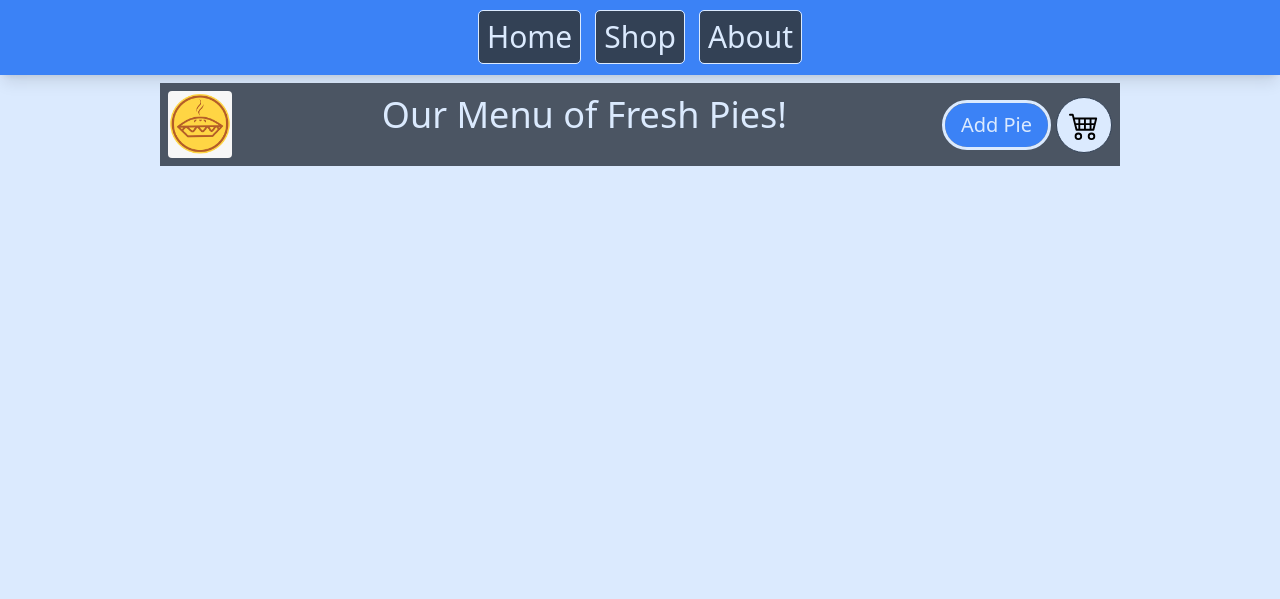
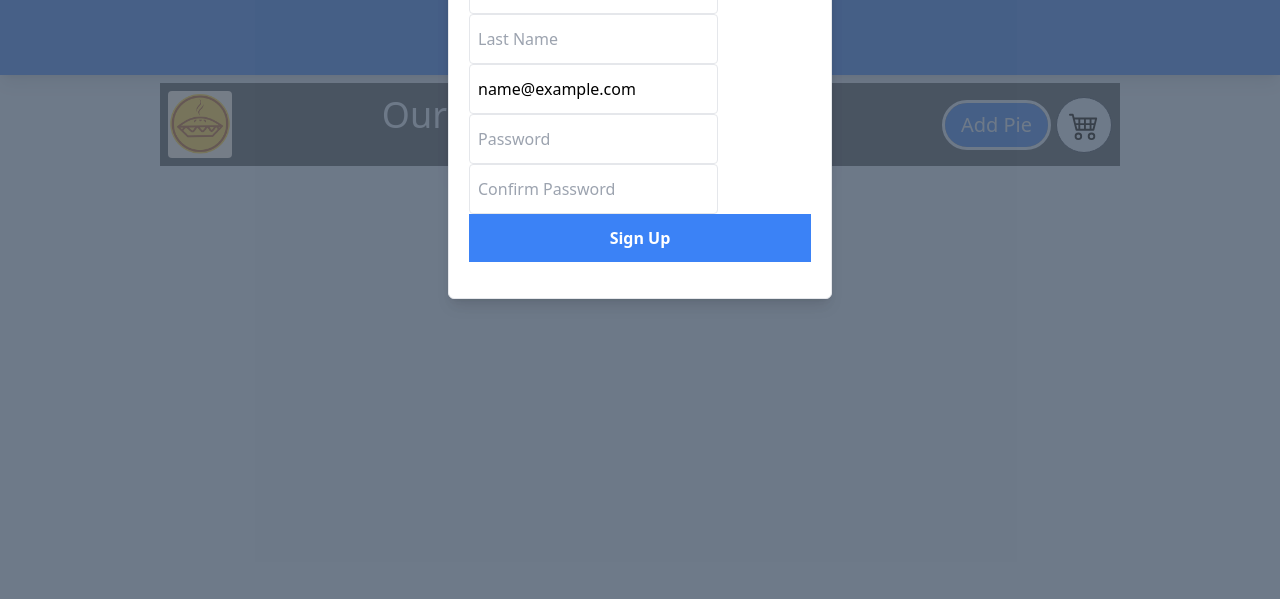
Before and after one commit to Rybeitler/py_shop, a Flask app: page /menu in a window 1280 px wide. Shown: the part 201-800 px from the top of the page. Run offline with Flask 3, Linux system fonts and the light colour scheme; the visitor is signed in with stand-in values (Sample User, id 1); data that the repository does not hold is empty.

Commit message:
fixed modals to open on errors

```diff
--- a/flask_app/controllers/users.py
+++ b/flask_app/controllers/users.py
@@ -16,6 +16,7 @@
     if not user.User.validate_register(request.form):
         for key in request.form:
             session[key] = request.form[key]
+        session["open_register"] = True
         return redirect('/')
     user_id = user.User.register(request.form)
     logged_in_user = user.User.get_user_by_id(user_id)
@@ -30,6 +31,7 @@
     if not logged_in_user:
         for key in request.form:
             session[key] = request.form[key]
+        session["open_login"] = True
         return redirect('/')
     else:
         session.clear()
--- a/flask_app/static/dist/css/output.css
+++ b/flask_app/static/dist/css/output.css
@@ -946,14 +946,14 @@
   color: rgb(239 68 68 / var(--tw-text-opacity));
 }
 
+.text-slate-700 {
+  --tw-text-opacity: 1;
+  color: rgb(51 65 85 / var(--tw-text-opacity));
+}
+
 .text-white {
   --tw-text-opacity: 1;
   color: rgb(255 255 255 / var(--tw-text-opacity));
-}
-
-.text-slate-700 {
-  --tw-text-opacity: 1;
-  color: rgb(51 65 85 / var(--tw-text-opacity));
 }
 
 .shadow-lg {
--- a/flask_app/static/js/script.js
+++ b/flask_app/static/js/script.js
@@ -17,7 +17,7 @@
     login_modal.style.display = "none";
     reg_modal.style.display = "none"
     }
-    if (event.target == cartCanvas){
-        cartCanvas.style.display = "none";
-    }
+    // if (event.target == cartCanvas){
+    //     cartCanvas.style.display = "none";
+    // }
 }
--- a/flask_app/templates/base.html
+++ b/flask_app/templates/base.html
@@ -47,7 +47,7 @@
                 {% endwith %}
                 <div class="form-group">
                     <label for="email" class="sr-only">Email</label>
-                    <input type="email" class="border border-solid border-grey-400 rounded px-2 py-3" placeholder="Email Address" name="email">
+                    <input type="email" class="border border-solid border-grey-400 rounded px-2 py-3" placeholder="Email Address" name="email" value="{{session['email']}}">
                 </div>
                 <div class="form-group">
                     <label for="password" class="sr-only">Password</label>
@@ -62,8 +62,8 @@
     <div class="fixed hidden inset-0 bg-gray-600 bg-opacity-50 overflow-y-auto h-full w-full" id="register-modal">
         <div class="relative top-20 mx-auto p-5 border w-96 shadow-lg rounded-md bg-white flex flex-col items-center justify-center">
             <h2 class="text-4xl text-blue-700 text-center py-3">Create Account</h2>
-            <form action="/register" method="post">
-                {% with messages = get_flashed_messages(category_filter=['login']) %}
+            <form action="/register" method="post" class="w-full">
+                {% with messages = get_flashed_messages(category_filter=['register']) %}
                     {% if messages %}
                         {% for message in messages %}
                             <p class="text-red-500">{{message}}</p>
@@ -72,15 +72,15 @@
                 {% endwith %}
                 <div class="form-group">
                     <label for="first_name" class="sr-only">First Name</label>
-                    <input type="text" class="border border-solid border-grey-400 rounded px-2 py-3" placeholder="First Name" name="first_name">
+                    <input type="text" class="border border-solid border-grey-400 rounded px-2 py-3" placeholder="First Name" name="first_name" value="{{session['first_name']}}">
                 </div>
                 <div class="form-group">
                     <label for="last_name" class="sr-only">Last Name</label>
-                    <input type="text" class="border border-solid border-grey-400 rounded px-2 py-3" placeholder="Last Name" name="last_name">
+                    <input type="text" class="border border-solid border-grey-400 rounded px-2 py-3" placeholder="Last Name" name="last_name" value="{{session['last_name']}}">
                 </div>
                 <div class="form-group">
                     <label for="email" class="sr-only">Email</label>
-                    <input type="email" class="border border-solid border-grey-400 rounded px-2 py-3" placeholder="Email Address" name="email">
+                    <input type="email" class="border border-solid border-grey-400 rounded px-2 py-3" placeholder="Email Address" name="email" value="{{session['email']}}">
                 </div>
                 <div class="form-group">
                     <label for="password" class="sr-only">Password</label>
@@ -103,6 +103,19 @@
     </div>
     {% block content %}
     {% endblock content %}
+
+    {% if session['open_login'] %}
+        <script>
+            let login = document.getElementById("login-modal");
+            login.style.display = "block";
+        </script>
+    {% endif %}
+    {% if session['open_register'] %}
+    <script>
+        let reg = document.getElementById("register-modal");
+        reg.style.display = "block";
+    </script>
+    {% endif %}
     <script src="../static/js/script.js"></script>
 </body>
 </html>
```
Also changed, not shown: flask_app/models/user.py (+5 -5 lines).
